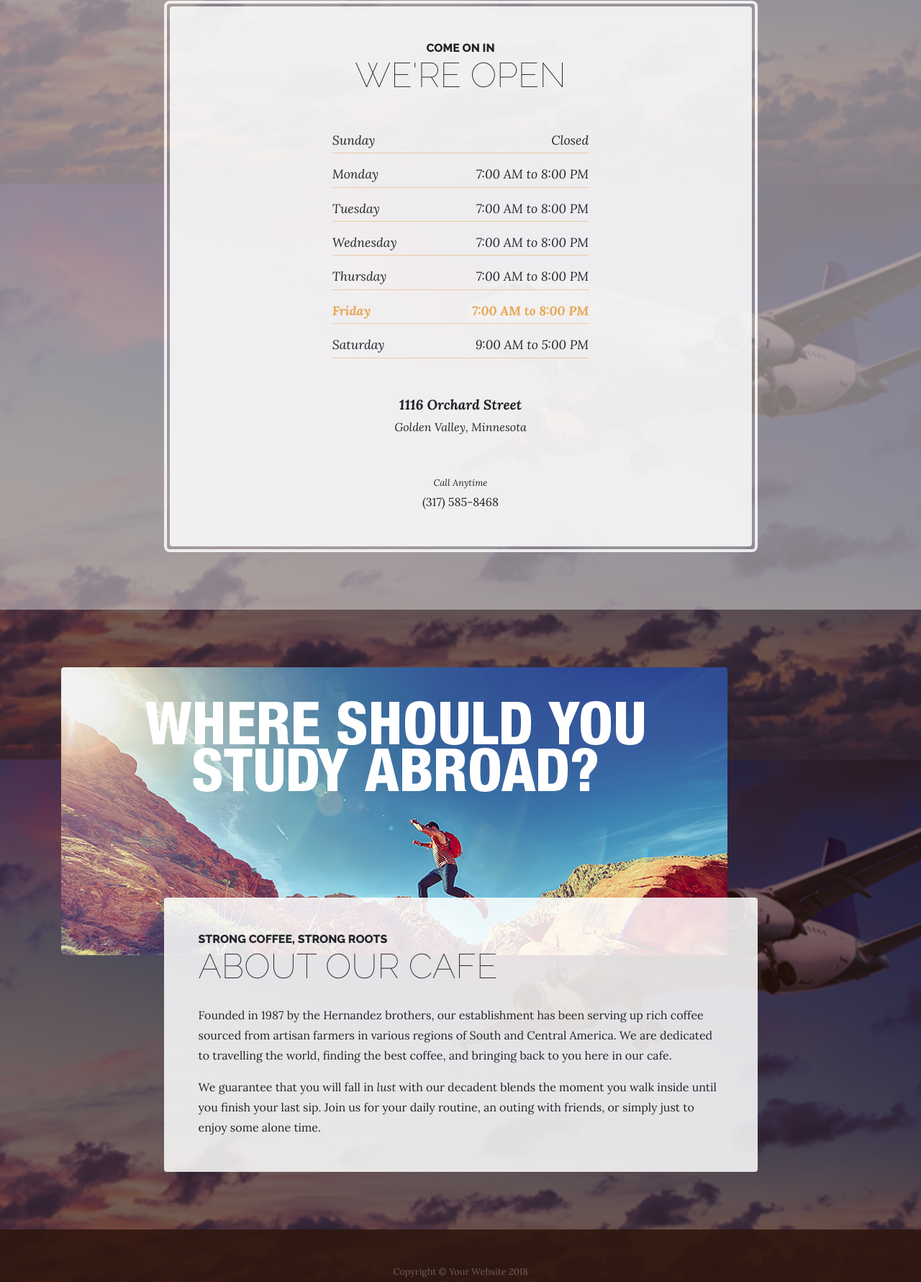
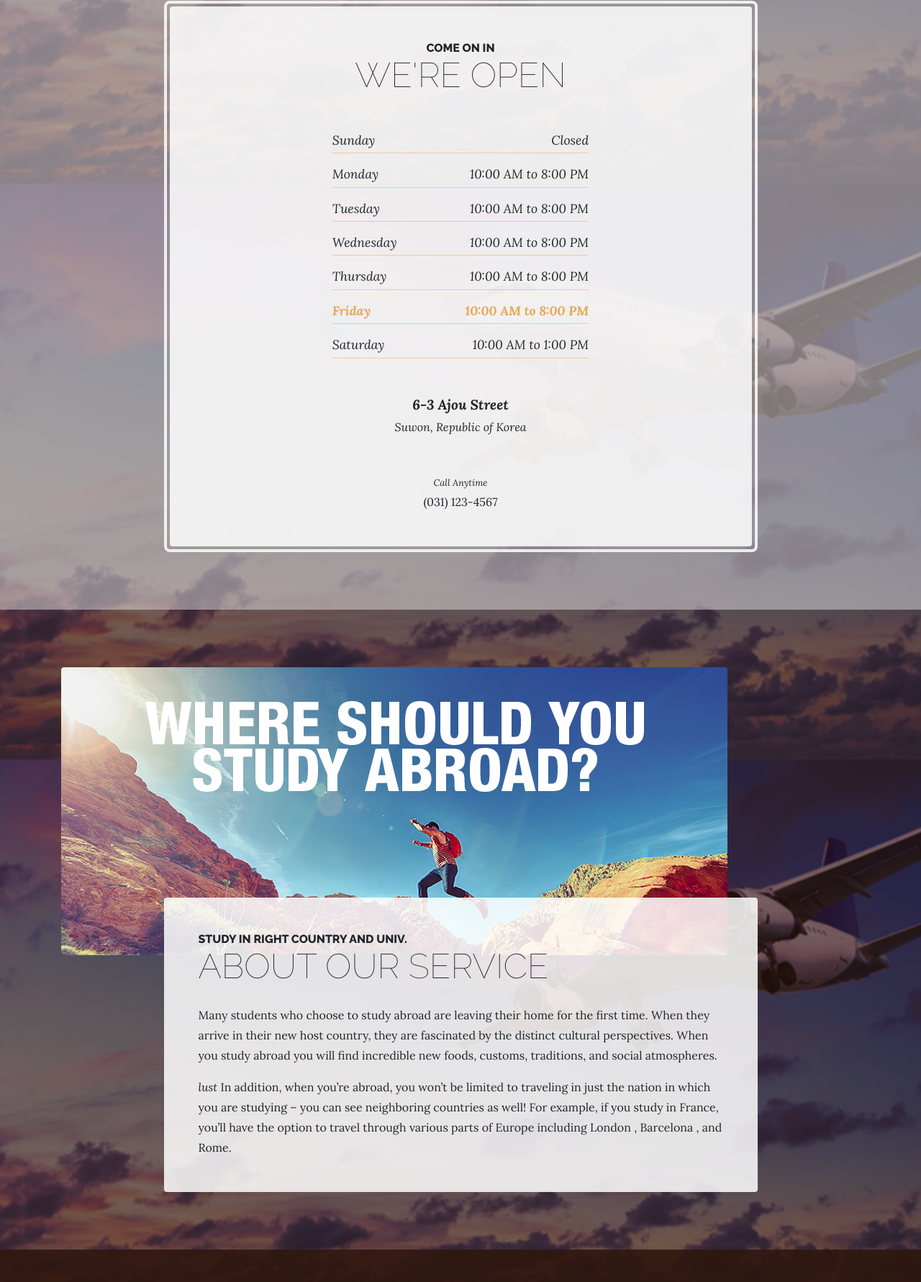
Before and after one commit to sangah1/sangah1.github.io, a website: page store.html in a window 1280 px wide. Shown: the part 545-2326 px from the top of the page at 72% size. Drawn offline with Linux system fonts and the light colour scheme.

Commit message:
Update store.html

```diff
--- a/store.html
+++ b/store.html
@@ -8,7 +8,7 @@
     <meta name="description" content="">
     <meta name="author" content="">
 
-    <title>Business Casual - Start Bootstrap Theme</title>
+    <title> University For you - FAQ</title>
 
     <!-- Bootstrap core CSS -->
     <link href="vendor/bootstrap/css/bootstrap.min.css" rel="stylesheet">
@@ -25,8 +25,8 @@
   <body>
 
     <h1 class="site-heading text-center text-white d-none d-lg-block">
-      <span class="site-heading-upper text-primary mb-3">You can contact us this time</span>
-      <span class="site-heading-lower">Work time</span>
+      <span class="site-heading-upper text-primary mb-3">You can contact us</span>
+      <span class="site-heading-lower">work time</span>
     </h1>
 
     <!-- Navigation -->
@@ -73,34 +73,34 @@
                 </li>
                 <li class="list-unstyled-item list-hours-item d-flex">
                   Monday
-                  <span class="ml-auto">7:00 AM to 8:00 PM</span>
+                  <span class="ml-auto">10:00 AM to 8:00 PM</span>
                 </li>
                 <li class="list-unstyled-item list-hours-item d-flex">
                   Tuesday
-                  <span class="ml-auto">7:00 AM to 8:00 PM</span>
+                  <span class="ml-auto">10:00 AM to 8:00 PM</span>
                 </li>
                 <li class="list-unstyled-item list-hours-item d-flex">
                   Wednesday
-                  <span class="ml-auto">7:00 AM to 8:00 PM</span>
+                  <span class="ml-auto">10:00 AM to 8:00 PM</span>
                 </li>
                 <li class="list-unstyled-item list-hours-item d-flex">
                   Thursday
-                  <span class="ml-auto">7:00 AM to 8:00 PM</span>
+                  <span class="ml-auto">10:00 AM to 8:00 PM</span>
                 </li>
                 <li class="list-unstyled-item list-hours-item d-flex">
                   Friday
-                  <span class="ml-auto">7:00 AM to 8:00 PM</span>
+                  <span class="ml-auto">10:00 AM to 8:00 PM</span>
                 </li>
                 <li class="list-unstyled-item list-hours-item d-flex">
                   Saturday
-                  <span class="ml-auto">9:00 AM to 5:00 PM</span>
+                  <span class="ml-auto">10:00 AM to 1:00 PM</span>
                 </li>
               </ul>
               <p class="address mb-5">
                 <em>
-                  <strong>1116 Orchard Street</strong>
+                  <strong>6-3 Ajou Street</strong>
                   <br>
-                  Golden Valley, Minnesota
+                  Suwon, Republic of Korea
                 </em>
               </p>
               <p class="mb-0">
@@ -108,7 +108,7 @@
                   <em>Call Anytime</em>
                 </small>
                 <br>
-                (317) 585-8468
+                (031) 123-4567
               </p>
             </div>
           </div>
@@ -124,13 +124,13 @@
             <div class="col-xl-9 col-lg-10 mx-auto">
               <div class="bg-faded rounded p-5">
                 <h2 class="section-heading mb-4">
-                  <span class="section-heading-upper">Strong Coffee, Strong Roots</span>
-                  <span class="section-heading-lower">About Our Cafe</span>
+                  <span class="section-heading-upper">Study in right country and Univ.</span>
+                  <span class="section-heading-lower">About Our service</span>
                 </h2>
-                <p>Founded in 1987 by the Hernandez brothers, our establishment has been serving up rich coffee sourced from artisan farmers in various regions of South and Central America. We are dedicated to travelling the world, finding the best coffee, and bringing back to you here in our cafe.</p>
-                <p class="mb-0">We guarantee that you will fall in
+                <p>Many students who choose to study abroad are leaving their home for the first time. When they arrive in their new host country, they are fascinated by the distinct cultural perspectives. When you study abroad you will find incredible new foods, customs, traditions, and social atmospheres.</p>
+                <p class="mb-0">
                   <em>lust</em>
-                  with our decadent blends the moment you walk inside until you finish your last sip. Join us for your daily routine, an outing with friends, or simply just to enjoy some alone time.</p>
+                  In addition, when you’re abroad, you won’t be limited to traveling in just the nation in which you are studying – you can see neighboring countries as well! For example, if you study in France, you’ll have the option to travel through various parts of Europe including London , Barcelona , and Rome.</p>
               </div>
             </div>
           </div>
@@ -140,7 +140,7 @@
 
     <footer class="footer text-faded text-center py-5">
       <div class="container">
-        <p class="m-0 small">Copyright &copy; Your Website 2018</p>
+        <p class="m-0 small">Copyright &copy; University For you</p>
       </div>
     </footer>
 
```
